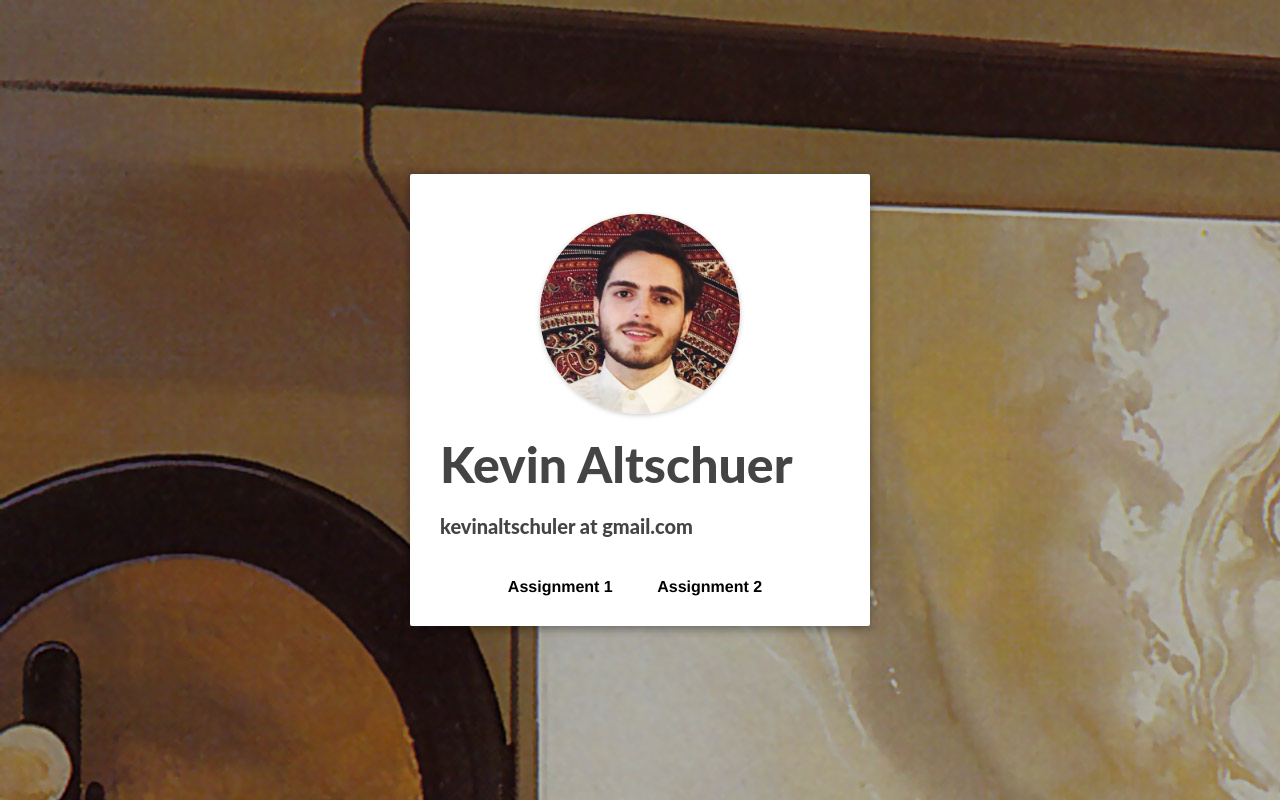
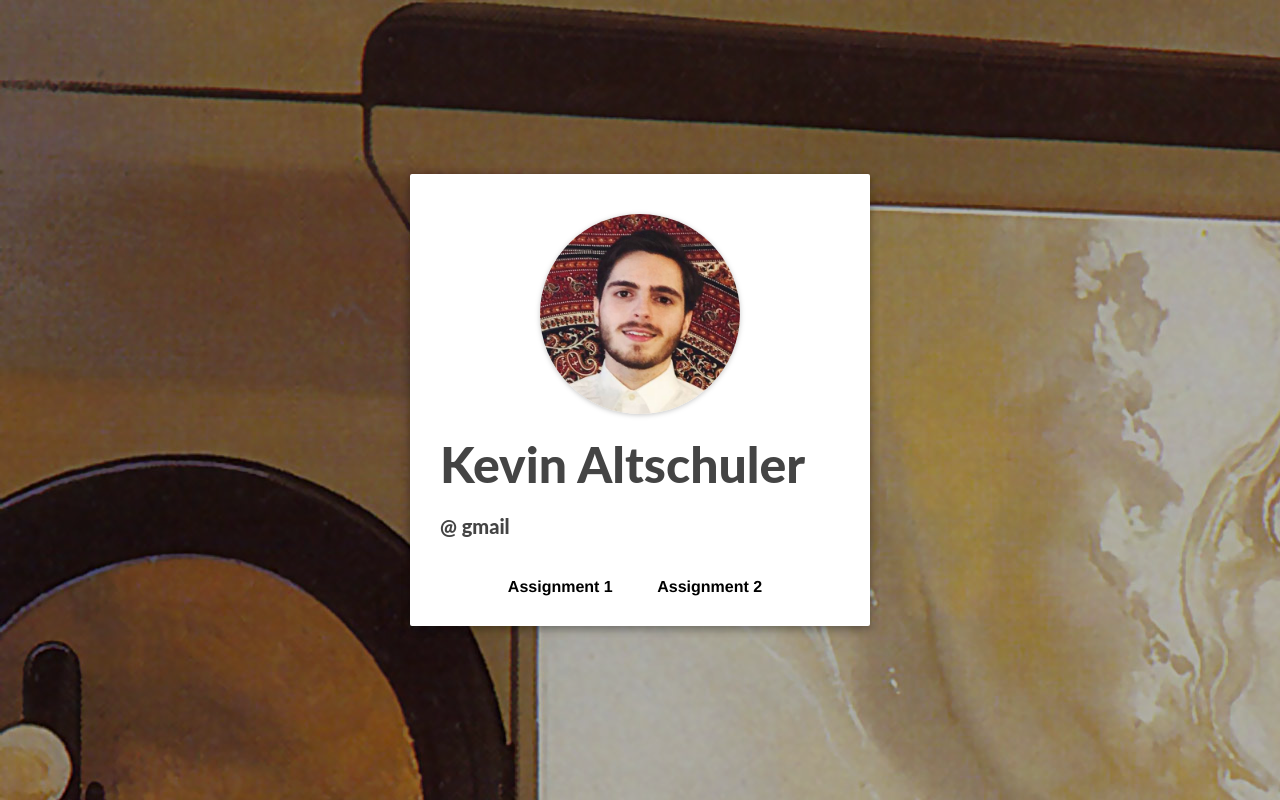
Before and after one commit to kevinaltschuler/kevinaltschuler.github.io, a plain HTML site: page index.html in a window 1280 px wide. Drawn offline with Linux system fonts and the light colour scheme.

Commit message:
fixed email

```diff
--- a/index.html
+++ b/index.html
@@ -11,8 +11,8 @@
 
         <div class="home-container">
             <div class='pro-pic' style="background-image: url('./img/myface.png')"></div>
-            <div class="home-name">Kevin Altschuer</div>
-            <div class="home-email">kevinaltschuler at gmail.com</div>
+            <div class="home-name">Kevin Altschuler</div>
+            <div class="home-email">@ gmail</div>
             <div class="home-links">
                     <a class="home-link" href="https://docs.google.com/document/d/1KB_TcZPke4L4bvyiY8YqHD5Oq1dzsnFNnuYUiyOn2hA/edit?usp=sharing">Assignment 1</a>
                     <a class="home-link" href="https://docs.google.com/document/d/1VEe0akNl-Yt-xzZNEUydEslLVeDn3GFOIUrFC70klzo/edit?usp=sharing">Assignment 2</a>
--- a/styles.css
+++ b/styles.css
@@ -33,6 +33,7 @@ input.form-control{margin-bottom:5px}p.navbar-text.pull-right{margin-right:15px}
 	margin-top: 10px;
 	box-shadow: rgba(0, 0, 0, 0.117647) 0px 1px 6px, rgba(0, 0, 0, 0.117647) 0px 1px 4px;
 	margin-bottom: 20px;
+
 }
 
 .home-name {
```
